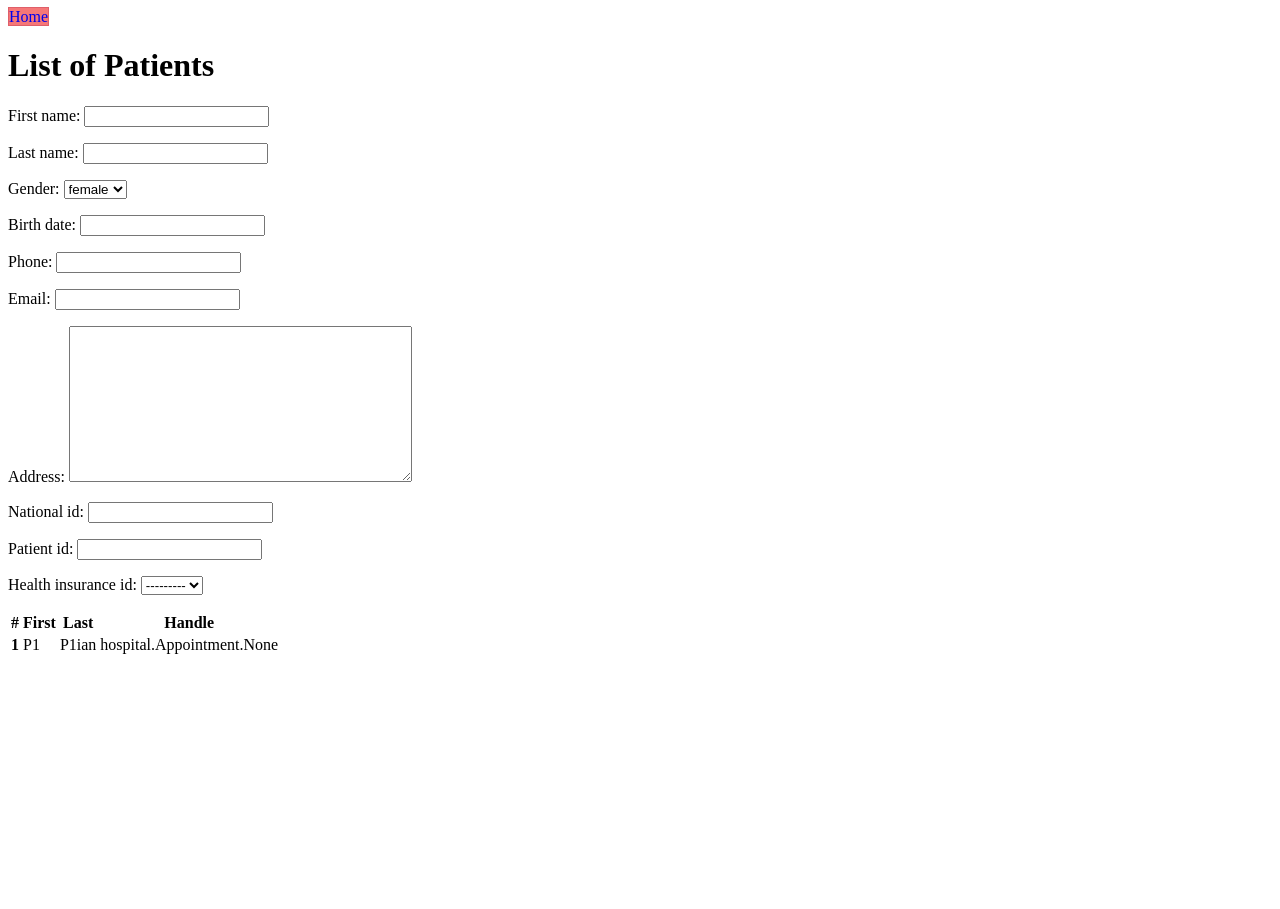
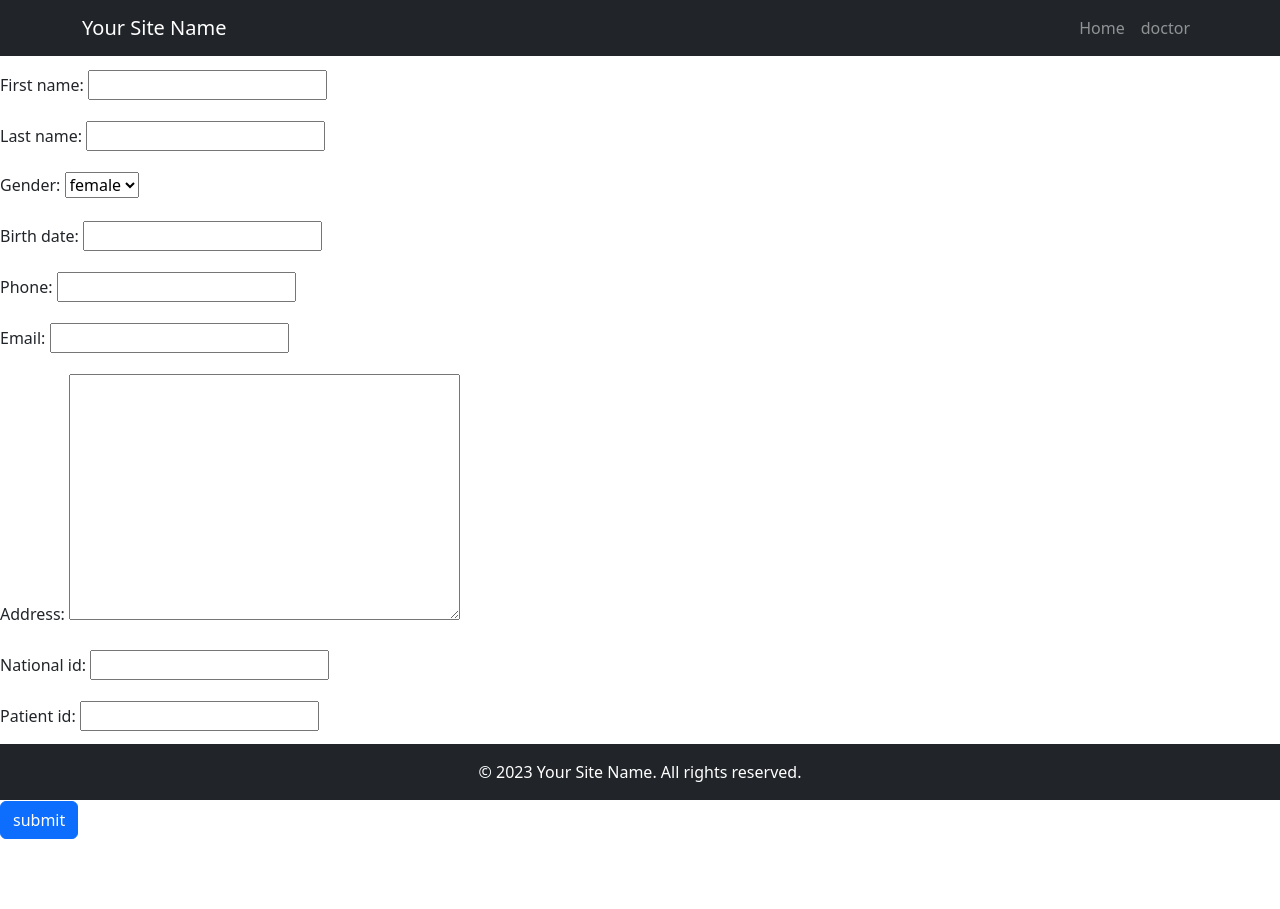
Before and after one commit to pouyaFallahi/maktab-100_CW_group-2, a Django app: template hospital/templates/patient_create.html in a window 1280 px wide. Before the commit the page ends 654 px from the top, so only its background shows below. Run offline with Django 4.2, Linux system fonts and the light colour scheme; the template is opened without the code that fills it: values that come from a table or form of the project are taken from there, others are empty; data comes from the database, SQL or seed files in the repository; parts of the project's set-up code (start-up, migrations or seed data) failed here and were passed over; some libraries are stand-ins or nearby versions.

Commit message:
all | push all edit

```diff
--- a/hospital/models.py
+++ b/hospital/models.py
@@ -1,7 +1,4 @@
-import phone_field
 from django.db import models
-from phone_field import PhoneField
-from src import settings
 from django.core.validators import MinValueValidator, MaxValueValidator
 
 
@@ -15,6 +12,10 @@
     email = models.EmailField()
     address = models.TextField(null=False)
     national_id = models.CharField(max_length=100, null=False)
+
+    def full_name(self):
+        return f"{self.first_name} {self.last_name}"
+
 
     class Meta:
         abstract = True
--- a/hospital/static/hospital/css/style.css
+++ /dev/null
@@ -1,6 +0,0 @@
-.btn {
-    text-decoration: none;
-    padding: 0rem;
-    border: 1px solid #8033;
-    background-color: #f57777;
-}
--- a/hospital/templates/patient_create.html
+++ b/hospital/templates/patient_create.html
@@ -1,41 +1,12 @@
-<!DOCTYPE html>
-<html lang="en">
-<head>
-    <meta charset="UTF-8">
-    {% load static %}
-    <link rel="stylesheet" type="text/css" href="{% static 'hospital/css/style.css' %}"/>
-    <title>Patient List</title>
-</head>
-<body>
+{% extends "base.html" %}
 
 
-<a class="btn" href="{% url 'hospital:home' %}">Home</a>
+{% block content %}
 
-<h1>List of Patients</h1>
 
-    <form action="">
+    <form action="" method="post">
+        {% csrf_token  %}
         {{ form.as_p }}
-        <table class="table">
-            <thead>
-            <tr>
-                <th scope="col">#</th>
-                <th scope="col">First</th>
-                <th scope="col">Last</th>
-                <th scope="col">Handle</th>
-            </tr>
-            </thead>
-
-            {% for p in patient_list %}
-                <tbody>
-                <tr>
-                    <th scope="row">1</th>
-                    <td>{{ p.first_name }}</td>
-                    <td>{{ p.last_name }}</td>
-                    <td>{{ p.appointment }}</td>
-                </tr>
-                </tbody>
-            {% endfor %}
+        <button class="btn btn-primary" type="submit"> submit </button>
     </form>
-
-</body>
-</html>
+{% endblock %}
--- a/hospital/urls.py
+++ b/hospital/urls.py
@@ -1,11 +1,12 @@
 from django.contrib import admin
 
 from django.urls import path
-from .views import doctor_list, patient_list, home
+from .views import doctor_create, patient_create, home, PatientListView
 
 app_name = 'hospital'
 urlpatterns = [
     path('main/', home, name='home'),
-    path("doctor/", doctor_list, name='doctor'),
-    path('patient/', patient_list, name='patient')
+    path("doctor/", doctor_create, name='doctor'),
+    path('patient-view/', PatientListView.as_view(), name='patient_list'),
+    path('patient/', patient_create, name='patient')
 ]
--- a/src/settings.py
+++ b/src/settings.py
@@ -58,7 +58,7 @@
 TEMPLATES = [
     {
         'BACKEND': 'django.template.backends.django.DjangoTemplates',
-        'DIRS': [],
+        'DIRS': [BASE_DIR/'templates'],
         'APP_DIRS': True,
         'OPTIONS': {
             'context_processors': [
--- a/templates/base.html
+++ b/templates/base.html
@@ -8,7 +8,8 @@
     <title>Your Page Title</title>
     <!-- Include Bootstrap CSS -->
     <link rel="stylesheet" href="https://stackpath.bootstrapcdn.com/bootstrap/4.5.2/css/bootstrap.min.css">
-    <link rel="stylesheet" href={% static "posts/css/style.css" %}>
+    <link href="https://cdn.jsdelivr.net/npm/bootstrap@5.3.2/dist/css/bootstrap.min.css" rel="stylesheet" integrity="sha384-T3c6CoIi6uLrA9TneNEoa7RxnatzjcDSCmG1MXxSR1GAsXEV/Dwwykc2MPK8M2HN" crossorigin="anonymous">
+    <link rel="stylesheet" href="posts/css/style.css">
     {% block head %}
     {% endblock %}
     <style>
@@ -42,10 +43,10 @@
         <div class="collapse navbar-collapse" id="navbarNav">
             <ul class="navbar-nav ml-auto">
                 <li class="nav-item">
-                    <a class="nav-link" href={% url 'posts:list' %}>Home all posts</a>
+                    <a class="nav-link" href={% url 'hospital:home' %}>Home</a>
                 </li>
                 <li class="nav-item">
-                    <a class="nav-link" href={% url 'authors:list' %}>Authors</a>
+                    <a class="nav-link" href={% url 'hospital:doctor' %}>doctor</a>
                 </li>
             </ul>
         </div>
@@ -53,8 +54,9 @@
 </nav>
 
 <!-- Content Block -->
-<div>
+<div class="flex-container">
     {% block content %}
+
     {% endblock %}
 </div>
 <!-- Footer -->
```
Also changed, not shown: hospital/templates/hospital/patient_listView.html (+10 -9 lines), hospital/views.py (+20 -14 lines).
